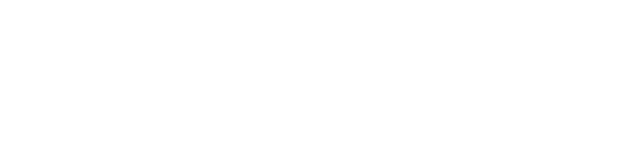
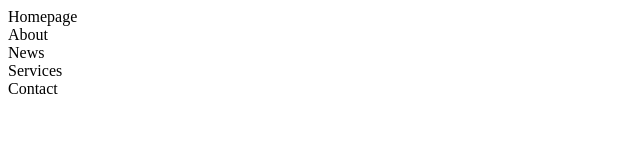
Before and after one commit to inancakduvan/tabindex, a plain HTML site: page index.html in a window 1280 px wide. Shown: the whole page, without its empty margins (0-640 px from the left). Drawn offline with Linux system fonts and the light colour scheme.

Commit message:
html added

```diff
--- a/index.html
+++ b/index.html
@@ -3,9 +3,15 @@
 <head>
     <meta charset="UTF-8">
     <meta name="viewport" content="width=device-width, initial-scale=1.0">
-    <title>Document</title>
+    <title>Tabindex</title>
 </head>
 <body>
-
+    <div class="menu">
+        <div class="item" id="homepage" tabindex="1">Homepage</div>
+        <div class="item" id="about" tabindex="2">About</div>
+        <div class="item" id="news" tabindex="3">News</div>
+        <div class="item" id="services" tabindex="4">Services</div>
+        <div class="item" id="contact" tabindex="5">Contact</div>
+    </div>
 </body>
 </html>
```
